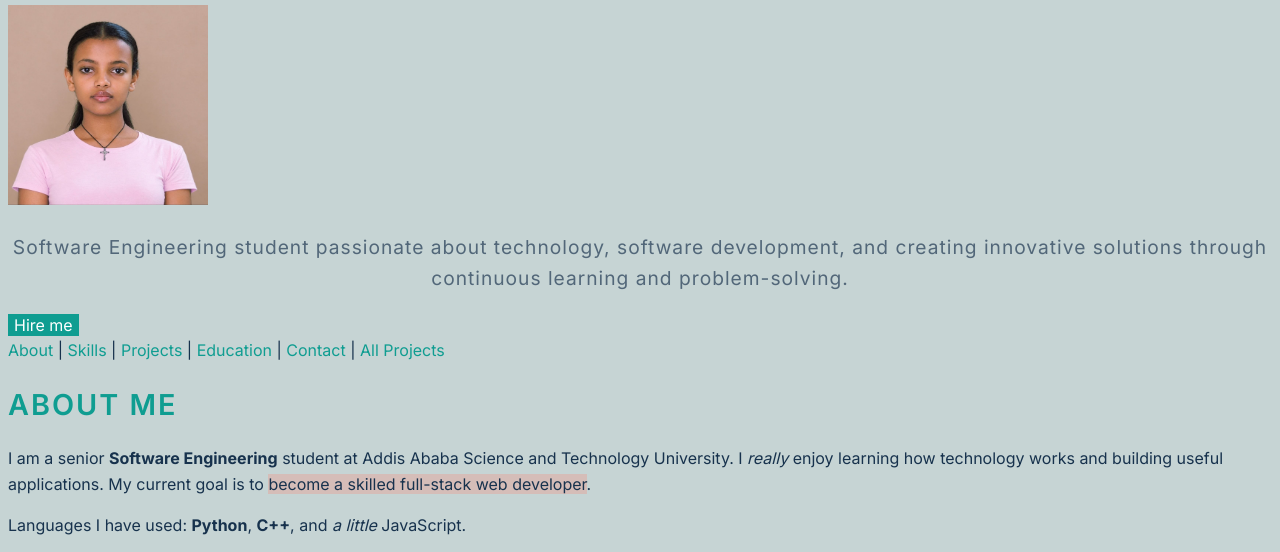
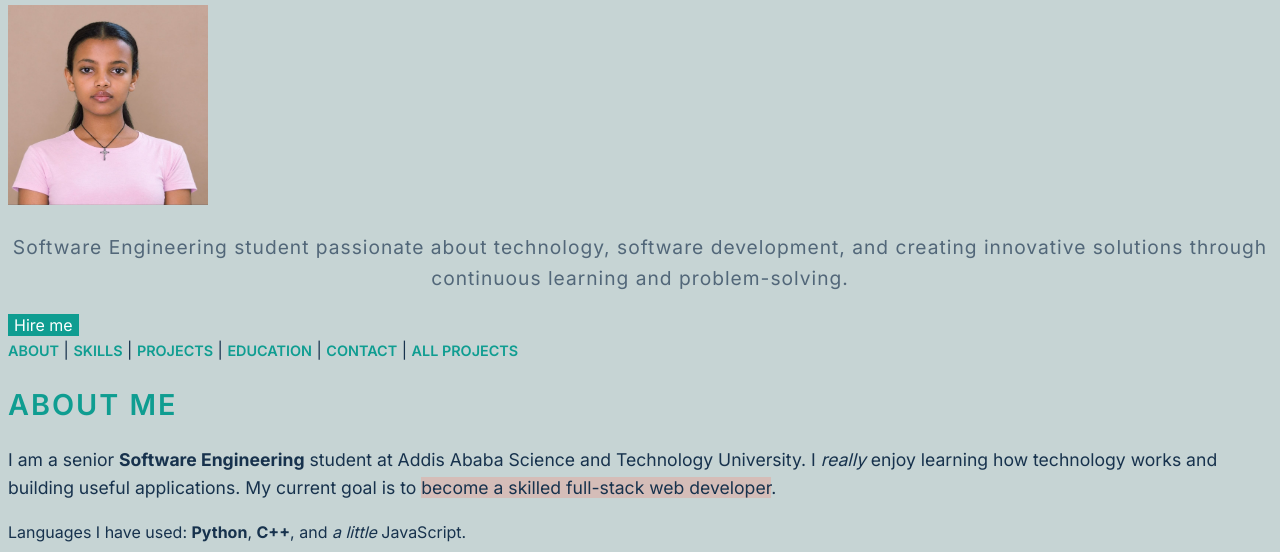
Before and after one commit to a-r-s-e-m-a/Portfolio-1, a plain HTML site: page index.html in a window 1280 px wide. Shown: the part 232-784 px from the top of the page. Drawn offline with Linux system fonts and the light colour scheme.

Commit message:
Lab 17(D): Added CSS Combinator Selectors

```diff
--- a/css/style.css
+++ b/css/style.css
@@ -149,3 +149,27 @@ pre {
 #contact {
     background-color: #E8F3F2;
 }
+
+/* ---------- Lab 17(D): CSS Combinators ---------- */
+
+/* Descendant selector: navigation links */
+nav a {
+    font-weight: 600;
+    text-transform: uppercase;
+    font-size: 0.9rem;
+}
+
+/* Child selector: paragraphs directly inside project cards */
+.card > p {
+    color: #526779;
+}
+
+/* Adjacent sibling selector: paragraph immediately after a heading */
+h2 + p {
+    font-size: 1.1rem;
+}
+
+/* General sibling selector: labels following a legend */
+legend ~ label {
+    font-weight: 600;
+}
```
